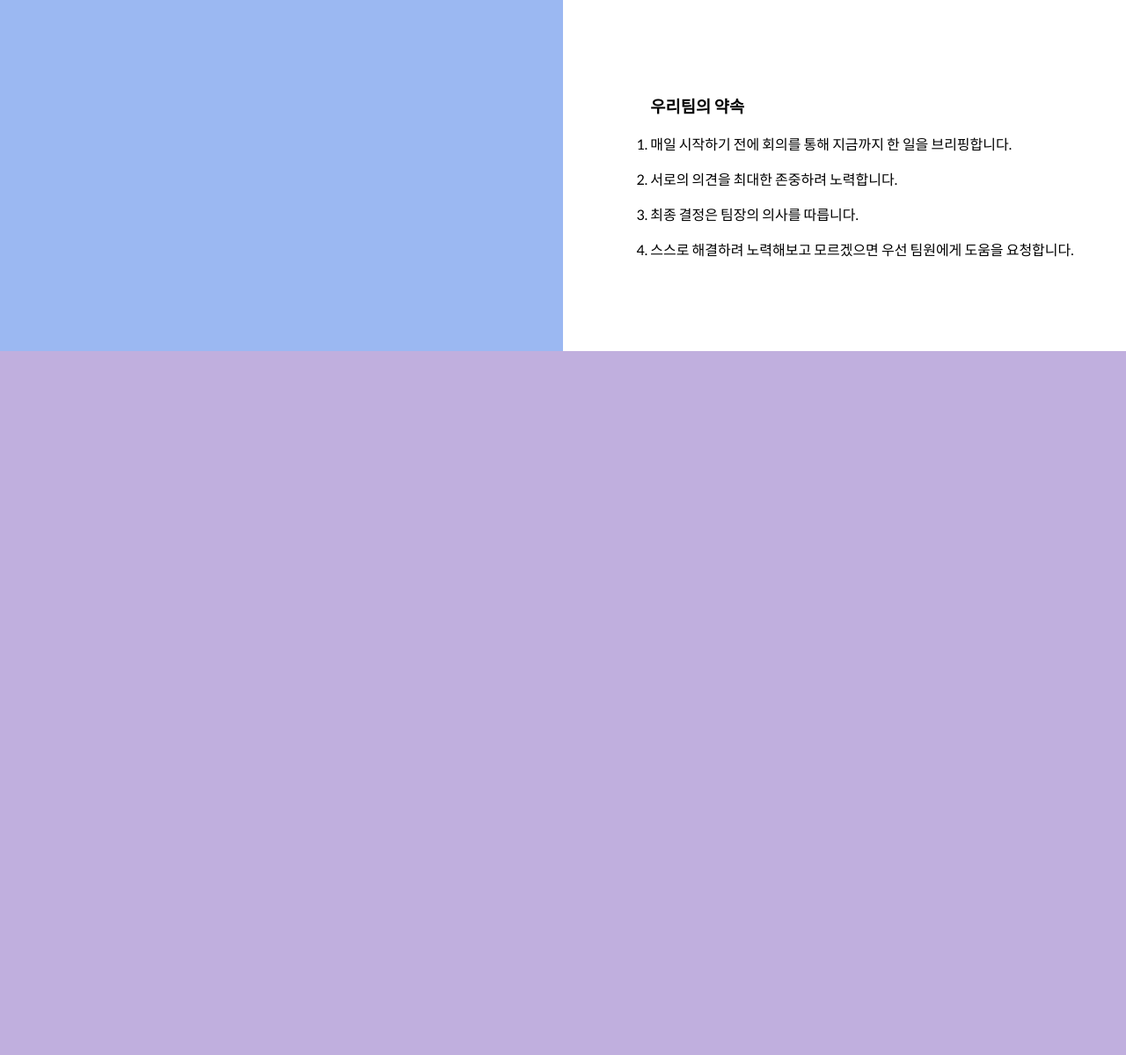
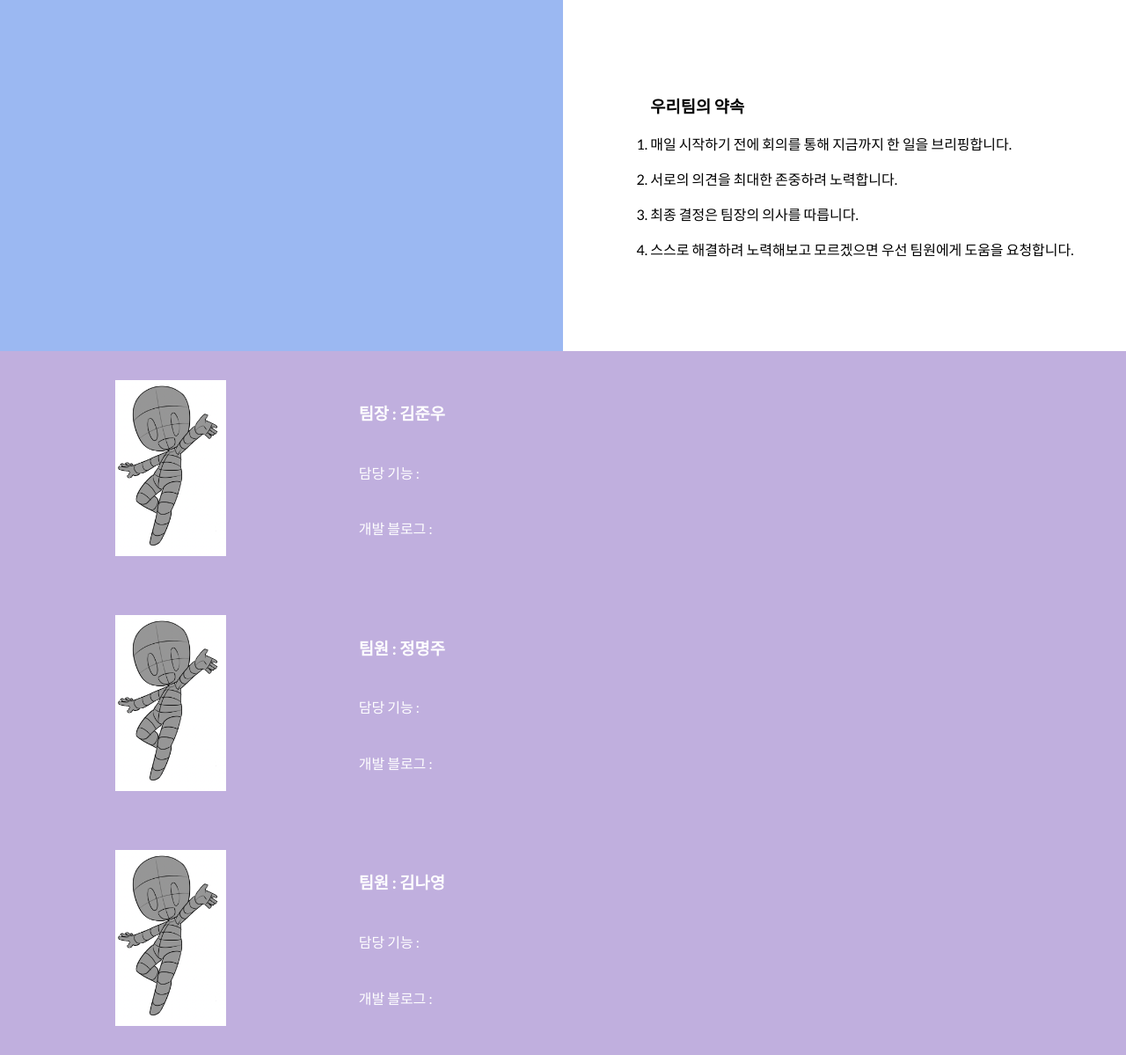
Before and after one commit to Zunu5107/06.969700, a Python web app: template templates/index.html in a window 1280 px wide. Shown: the part 1201-2400 px from the top of the page at 88% size. Run offline with Jinja, Linux system fonts and the light colour scheme; the template is opened without the code that fills it, so the values that code supplies are empty; some libraries are stand-ins or nearby versions.

Commit message:
3page setting

```diff
--- /dev/null
+++ b/templates/css/index.css
@@ -0,0 +1,132 @@
+.t3px-box {
+	width: 100%;
+	height: 100%;
+	display: flex;
+    flex-direction: column;
+    justify-content: space-around;
+}
+
+.side-box3px {
+	width: 80%;
+	height: 25%;
+	background-color: #C0AFDE;
+    /*background-color: green;*/
+	color: white;
+
+	display: flex;
+    flex-direction: row;
+}
+
+/* 3page setting */
+
+.js-scroll3p {
+	opacity: 0;
+	transition: opacity 500ms;
+}
+
+.js-scroll3p.scrolled3p {
+	opacity: 1;
+}
+
+.scrolled3p > div.side-box3px.slide-left1p {
+	animation: slide-in-left1p 1s ease-in-out both;
+}
+
+.scrolled3p > div.side-box3px.slide-left2p {
+	animation: slide-in-left2p 1.5s ease-in-out both;
+}
+
+.scrolled3p > div.side-box3px.slide-left3p {
+	animation: slide-in-left3p 2s ease-in-out both;
+}
+
+
+
+@keyframes slide-in-left1p {
+	0% {
+		-webkit-transform: translateX(-100px);
+		transform: translateX(-100px);
+		opacity: 0;
+	}
+
+	100% {
+		-webkit-transform: translateX(0);
+		transform: translateX(0);
+		opacity: 1;
+	}
+}
+@keyframes slide-in-left2p {
+	0% {
+		-webkit-transform: translateX(-100px);
+		transform: translateX(-100px);
+		opacity: 0;
+	}
+    20% {
+		-webkit-transform: translateX(-100px);
+		transform: translateX(-100px);
+		opacity: 0;
+	}
+
+	100% {
+		-webkit-transform: translateX(0);
+		transform: translateX(0);
+		opacity: 1;
+	}
+}
+@keyframes slide-in-left3p {
+	0% {
+		-webkit-transform: translateX(-100px);
+		transform: translateX(-100px);
+		opacity: 0;
+	}
+    40% {
+		-webkit-transform: translateX(-100px);
+		transform: translateX(-100px);
+		opacity: 0;
+	}
+
+	100% {
+		-webkit-transform: translateX(0);
+		transform: translateX(0);
+		opacity: 1;
+	}
+}
+
+/* #person1 {
+    width: 30%;
+    height: 100%;
+    margin-left: 20px;
+}
+
+#person2 {
+    width: 30%;
+    height: 100%;
+    margin-left: 20px;
+}
+
+#person3 {
+    width: 30%;
+    height: 100%;
+    margin-left: 20px;
+} */
+
+.person {
+    max-width: 30%;
+    max-height: 100%;
+    width: 600px;
+    height: 800px;
+    background-image: url(../images/original.png);
+    background-size: contain;
+    background-repeat: no-repeat;
+    background-position: center;
+    margin-left: 40px;
+    margin-right: 40px;
+}
+
+.pr-intro{
+    width: 100%;
+    padding-left: 2%;
+	display: flex;
+    flex-direction: column;
+    justify-content: space-around;
+}
--- a/templates/index.html
+++ b/templates/index.html
@@ -1,5 +1,6 @@
 <!DOCTYPE html>
 <html lang="en" class="no-js">
+
 <head>
 	<!-- normal setting -->
 	<meta charset="UTF-8" />
@@ -14,8 +15,10 @@
 	<link rel="shortcut icon" href="../favicon.ico">
 	<link rel="stylesheet" type="text/css" href="css/default.css" />
 	<link rel="stylesheet" type="text/css" href="css/component.css" />
+	<link rel="stylesheet" type="text/css" href="css/index.css" />
 	<script src="js/modernizr.custom.js"></script>
 </head>
+
 <body>
 	<div class="container">
 		<!-- <header class="clearfix">
@@ -48,15 +51,52 @@
 				<div class="side-box js-scroll scrolled slide-right">
 					<ol>
 						<h3>우리팀의 약속</h3>
-							<p><li>매일 시작하기 전에 회의를 통해 지금까지 한 일을 브리핑합니다.</li></p>
-							<p><li>서로의 의견을 최대한 존중하려 노력합니다.</li></p>
-							<p><li>최종 결정은 팀장의 의사를 따릅니다.</li></p>
-							<p><li>스스로 해결하려 노력해보고 모르겠으면 우선 팀원에게 도움을 요청합니다.</li></p>
+						<p>
+							<li>매일 시작하기 전에 회의를 통해 지금까지 한 일을 브리핑합니다.</li>
+						</p>
+						<p>
+							<li>서로의 의견을 최대한 존중하려 노력합니다.</li>
+						</p>
+						<p>
+							<li>최종 결정은 팀장의 의사를 따릅니다.</li>
+						</p>
+						<p>
+							<li>스스로 해결하려 노력해보고 모르겠으면 우선 팀원에게 도움을 요청합니다.</li>
+						</p>
 					</ol>
 				</div>
 			</section>
 			<!-- 3 page -->
 			<section id="fbsection3">
+				<div class="t3px-box js-scroll3p scrolled3p slide-left">
+					<div class="side-box3px slide-left1p">
+						<div id="person1" class="person">
+						</div>
+						<div class="pr-intro">
+							<h3>팀장 : 김준우</h3>
+							<p>담당 기능 : </p>
+							<p>개발 블로그 : </p>
+						</div>
+					</div>
+					<div class="side-box3px slide-left2p">
+						<div id="person2" class="person">
+						</div>
+						<div class="pr-intro">
+							<h3>팀원 : 정명주</h3>
+							<p>담당 기능 : </p>
+							<p>개발 블로그 : </p>
+						</div>
+					</div>
+					<div class="side-box3px slide-left3p">
+						<div id="person3" class="person">
+						</div>
+						<div class="pr-intro">
+							<h3>팀원 : 김나영</h3>
+							<p>담당 기능 : </p>
+							<p>개발 블로그 : </p>
+						</div>
+					</div>
+				</div>
 			</section>
 		</div>
 	</div>
@@ -70,9 +110,10 @@
 	<script src="js/jquery.debouncedresize.js"></script>
 	<script src="js/cbpFixedScrollLayout.min.js"></script>
 	<script>
-			$(function() {
+		$(function () {
 			cbpFixedScrollLayout.init();
 		});
 	</script>
 </body>
+
 </html>
--- a/templates/js/index.js
+++ b/templates/js/index.js
@@ -1,3 +1,5 @@
+// 2page setting
+
 const scrollElements = document.querySelectorAll(".js-scroll");
 
 const elementInView = (el, dividend = 1) => {
@@ -35,6 +37,47 @@ const handleScrollAnimation = () => {
     })
 }
 
+//3page setting
+
+const scrollElements3px = document.querySelectorAll(".js-scroll3p");
+
+const elementInView3px = (el, dividend = 1) => {
+    const elementTop = el.getBoundingClientRect().top;
+
+    return (
+        elementTop <=
+        (window.innerHeight * 1.1  || document.documentElement.clientHeight * 1.1 ) / dividend
+    );
+};
+
+const elementOutofView3px = (el) => {
+    const elementTop = el.getBoundingClientRect().top;
+
+    return (
+        elementTop > (window.innerHeight * 1.1  || document.documentElement.clientHeight * 1.1 )
+    );
+};
+
+
+const displayScrollElement3px = (element) => {
+    element.classList.add("scrolled3p");
+};
+
+const hideScrollElement3px = (element) => {
+    element.classList.remove("scrolled3p");
+};
+
+const handleScrollAnimation3px = () => {
+    scrollElements3px.forEach((el) => {
+        if (elementInView(el, 1.25)) {
+            displayScrollElement3px(el);
+        } else if (elementOutofView(el)) {
+            hideScrollElement3px(el)
+        }
+    })
+}
+
 window.addEventListener("scroll", () => {
     handleScrollAnimation();
+    handleScrollAnimation3px();
 });
```
Also changed, not shown: templates/images/original.png (added). Lines whose indentation alone changed are shown as unchanged.
